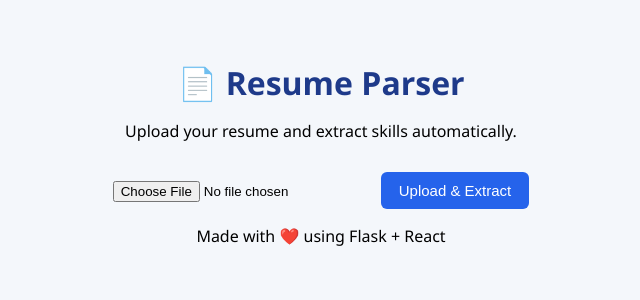
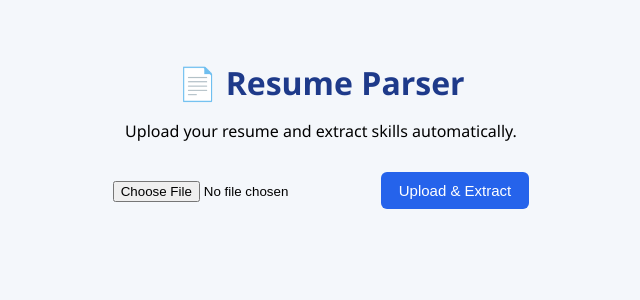
Before and after one commit to Sameera-Banu-Lavani/Resume_Parser, a React (Create React App) app in the folder resume-parser/rfrontend/: page / in a window 1280 px wide. Shown: the top 300 px of the page, without its empty margins (319-959 px from the left). Built offline with nearby package versions, Linux system fonts and the light colour scheme.

Commit message:
Update App.js

```diff
--- a/resume-parser/rfrontend/src/App.js
+++ b/resume-parser/rfrontend/src/App.js
@@ -70,9 +70,6 @@
         </div>
       )}
 
-      <footer>
-        <p>Made with ❤️ using Flask + React</p>
-      </footer>
     </div>
   );
 }
```
